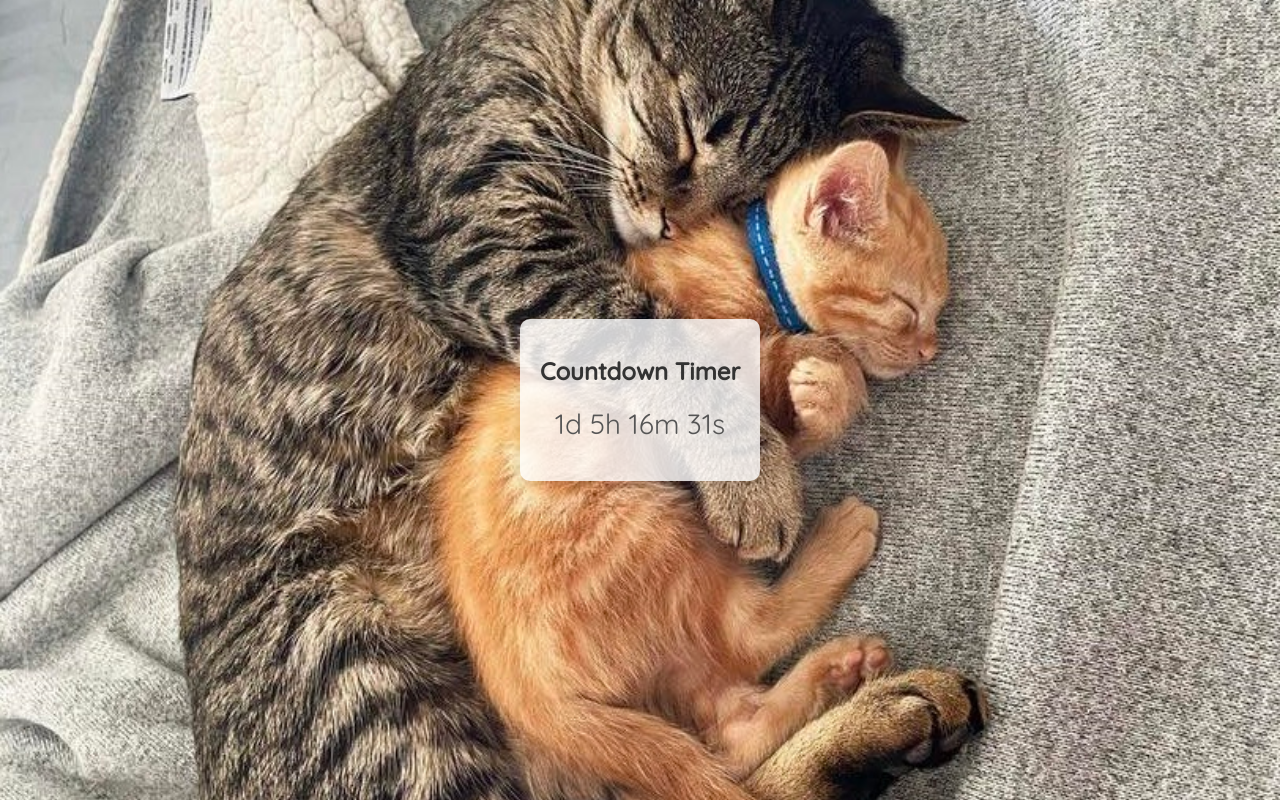
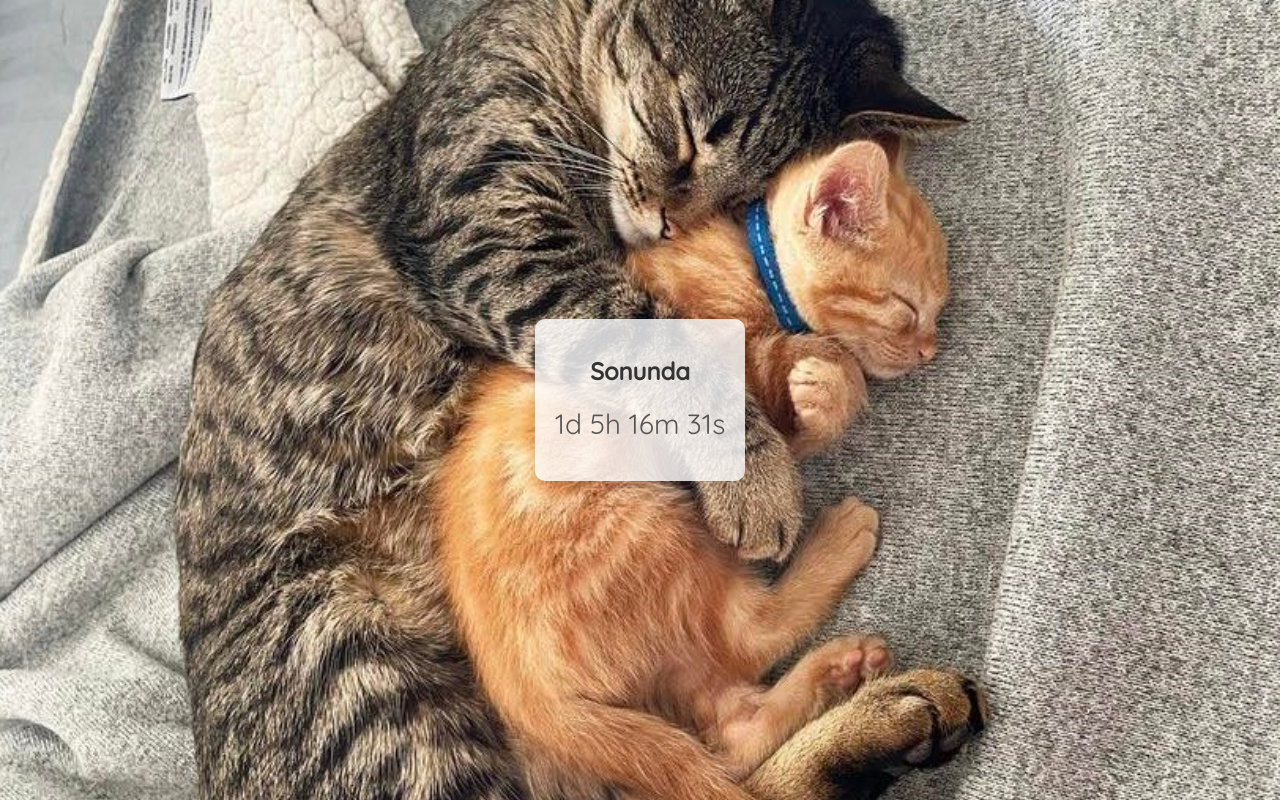
Before and after one commit to hlilou05/Begum, a plain HTML site: page index.html in a window 1280 px wide. Drawn offline with Linux system fonts and the light colour scheme.

Commit message:
Update index.html

```diff
--- a/index.html
+++ b/index.html
@@ -40,7 +40,7 @@
 <body>
 
 <div class="countdown-container">
-  <h1>Countdown Timer</h1>
+  <h1>Sonunda</h1>
   <div id="countdown"></div>
 </div>
 
```
